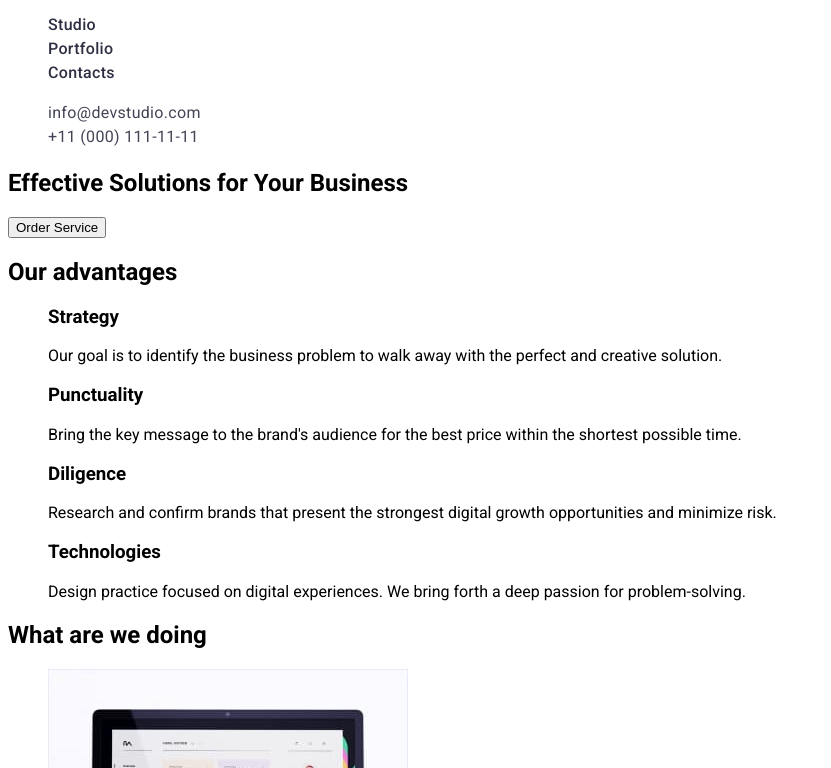
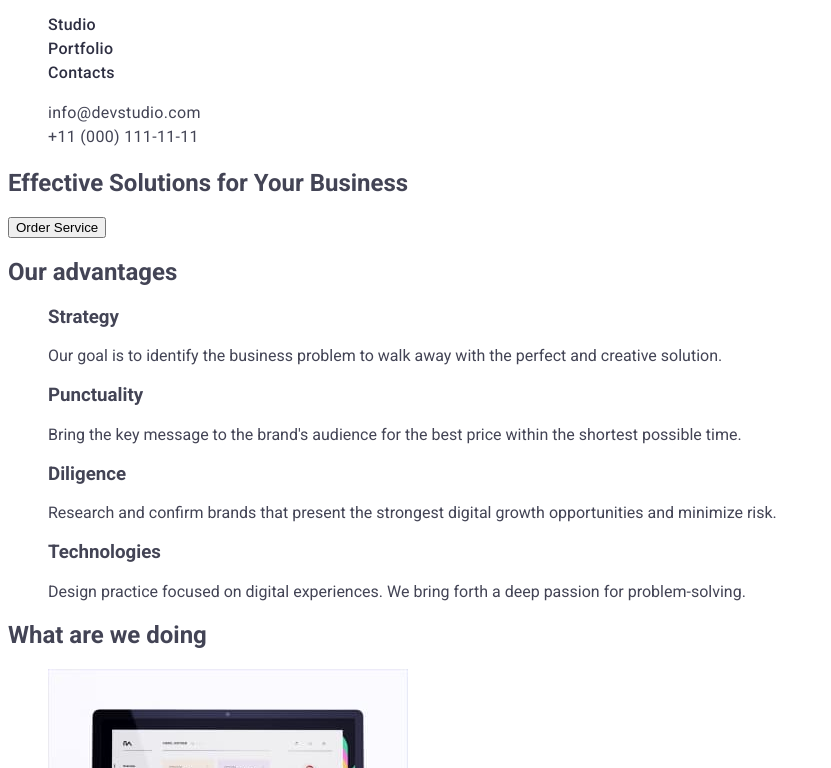
Before and after one commit to Yaremkevych/goit-markup-hw-02, a plain HTML site: page index.html in a window 1280 px wide. Shown: the part 32-800 px from the top of the page, without its empty margins (0-831 px from the left). Drawn offline with Linux system fonts and the light colour scheme.

Commit message:
Update styles.css

```diff
--- a/css/styles.css
+++ b/css/styles.css
@@ -5,9 +5,11 @@
 }
 
 body {
-    font-family: "Roboto", sans-serif;
+    font-family: Roboto, sans-serif;
     font-size: 16px;
     font-style: normal;
+    color: var(--slate);
+    background-color: ffffff;
 }
 .list {
     list-style-type: none;
@@ -19,7 +21,7 @@ body {
 .logo {
     color: var(--iris);
     font-size: 18px;
-    font-family: Raleway;
+    font-family: Raleway, sans-serif;
     font-weight: 800;
     line-height: 1.17;
     letter-spacing: 0.03em;
```
